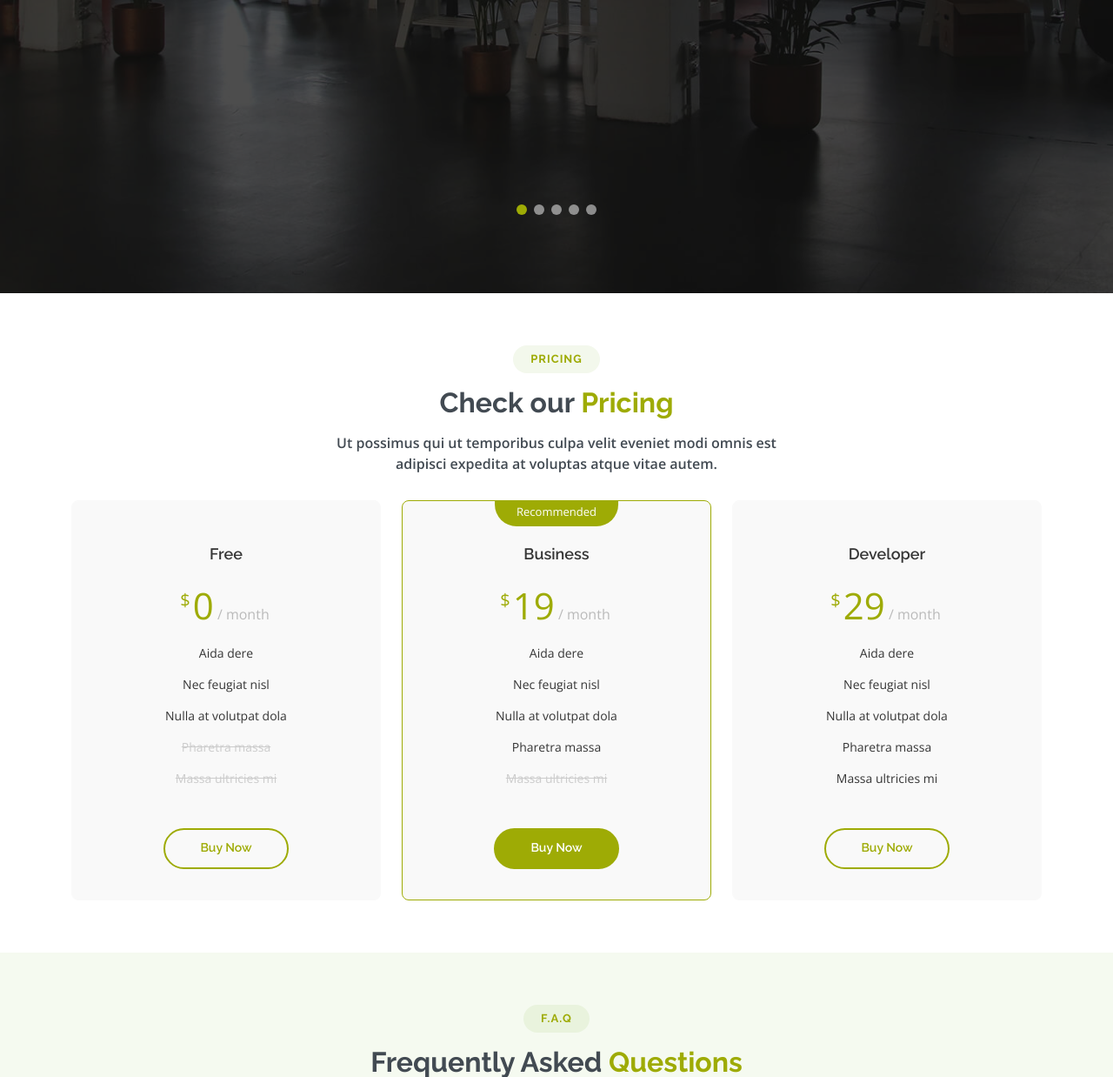
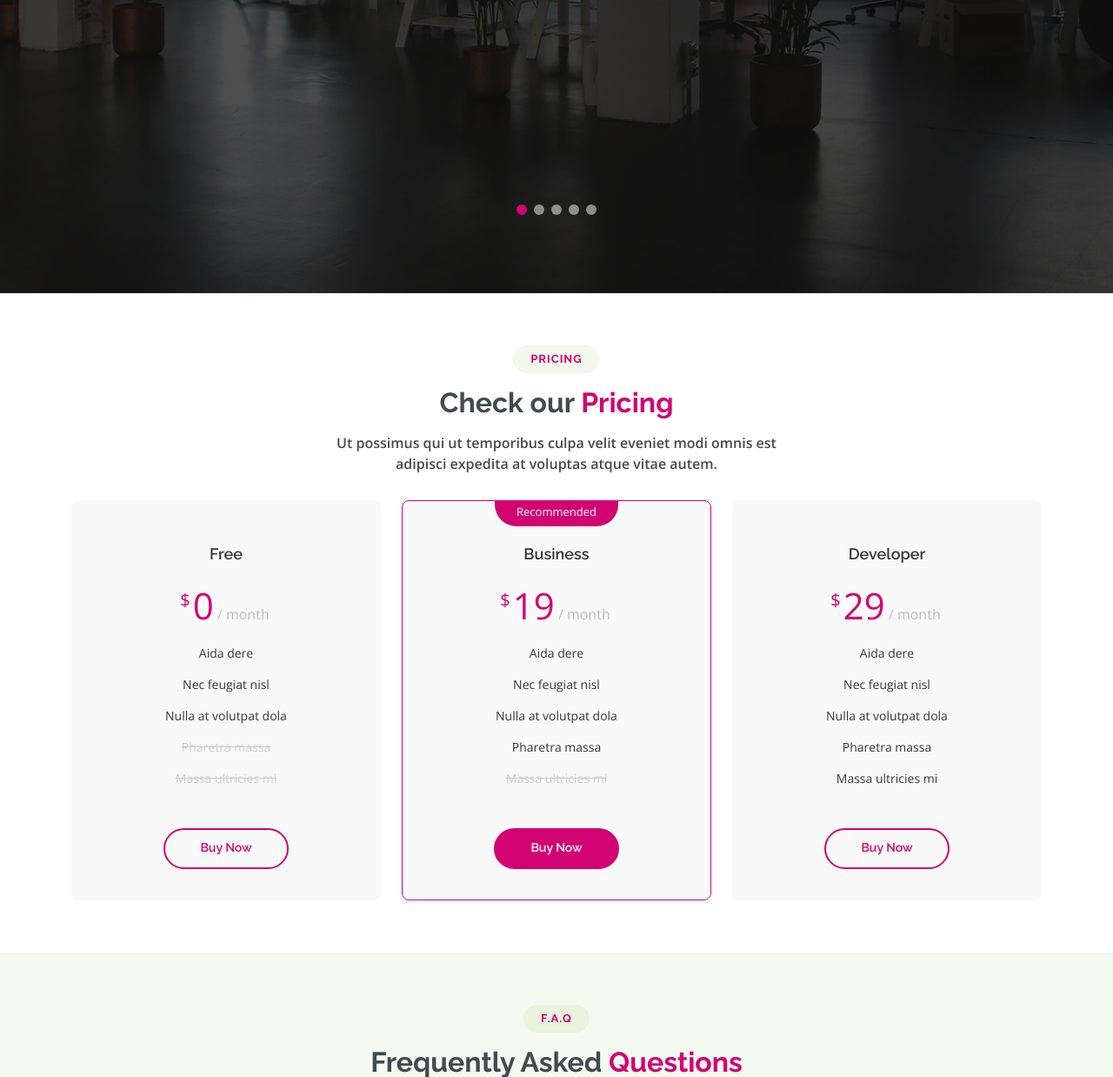
Before and after one commit to bu5to/SOFT7003-G2, a Flask app: page /team in a window 1280 px wide. Shown: the part 1400-2638 px from the top of the page at 87% size. Run offline with Flask 2, Linux system fonts and the light colour scheme; parts of the project's set-up code (start-up, migrations or seed data) failed here and were passed over; some libraries are stand-ins or nearby versions.

Commit message:
Change color scheme

```diff
--- a/static/css/style.css
+++ b/static/css/style.css
@@ -15,11 +15,11 @@ body {
 
 a {
   text-decoration: none;
-  color: #9eab05;
+  color: #d10373;
 }
 
 a:hover {
-  color: #9eab05;
+  color: #d10373;
   text-decoration: none;
 }
 
@@ -448,7 +448,7 @@ section {
   padding: 8px 20px;
   margin: 0;
   background: #f3f8ec;
-  color: #9eab05;
+  color: #d10373;
   display: inline-block;
   text-transform: uppercase;
   border-radius: 50px;
@@ -459,7 +459,7 @@ section {
   font-weight: 700;
 }
 .section-title h3 span {
-  color: #9eab05;
+  color: #d10373;
 }
 .section-title p {
   margin: 15px auto 0 auto;
@@ -1080,7 +1080,7 @@ section {
   opacity: 1;
 }
 .testimonials .swiper-pagination .swiper-pagination-bullet-active {
-  background-color: #9eab05;
+  background-color: #d10373;
 }
 @media (min-width: 992px) {
   .testimonials .testimonial-item p {
@@ -1110,7 +1110,7 @@ section {
 }
 .pricing .box h4 {
   font-size: 42px;
-  color: #9eab05;
+  color: #d10373;
   font-weight: 500;
   font-family: "Open Sans", sans-serif;
   margin-bottom: 20px;
@@ -1153,8 +1153,8 @@ section {
   display: inline-block;
   padding: 10px 40px 12px 40px;
   border-radius: 50px;
-  border: 2px solid #9eab05;
-  color: #9eab05;
+  border: 2px solid #d10373;
+  color: #d10373;
   font-size: 14px;
   font-weight: 400;
   font-family: "Raleway", sans-serif;
@@ -1162,14 +1162,14 @@ section {
   transition: 0.3s;
 }
 .pricing .box .btn-buy:hover {
-  background: #9eab05;
+  background: #d10373;
   color: #fff;
 }
 .pricing .recommended {
-  border-color: #9eab05;
+  border-color: #d10373;
 }
 .pricing .recommended .btn-buy {
-  background: #9eab05;
+  background: #d10373;
   color: #fff;
 }
 .pricing .recommended .btn-buy:hover {
@@ -1184,7 +1184,7 @@ section {
   z-index: 1;
   font-size: 13px;
   padding: 3px 25px 6px 25px;
-  background: #9eab05;
+  background: #d10373;
   color: #fff;
   border-radius: 0 0 25px 25px;
 }
```
Also changed, not shown: other parts of static/css/style.css (+38 -38 lines).
